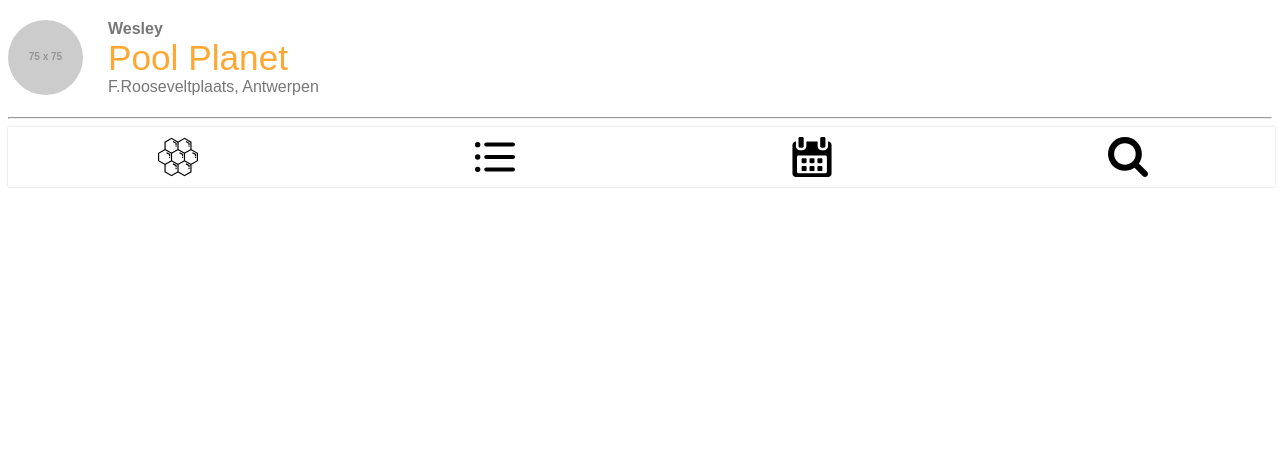
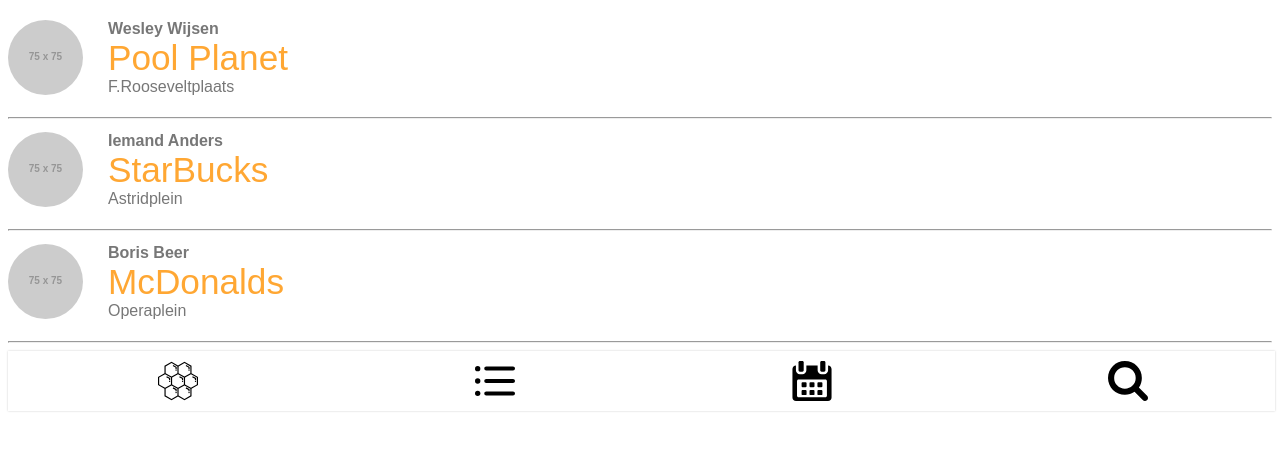
Before and after one commit to DemRossi/PHP_01_Swarm, a PHP site: page / in a window 1280 px wide. Shown: the part 108-559 px from the top of the page. Run offline with PHP 8.4, Linux system fonts and the light colour scheme; grey boxes labelled with a size stand in for pictures from a placeholder-image service; some libraries are stand-ins or nearby versions.

Commit message:
php toevoegen

```diff
--- a/index.php
+++ b/index.php
@@ -1,4 +1,22 @@
-<!DOCTYPE html>
+<?php
+        $checkIns = [
+            [
+                "username" => "Wesley Wijsen",
+                "place" => "Pool Planet",
+                "address" => "F.Rooseveltplaats"
+            ],
+            [
+                "username" => "Iemand Anders",
+                "place" => "StarBucks",
+                "address" => "Astridplein"
+            ],
+            [
+                "username" => "Boris Beer",
+                "place" => "McDonalds",
+                "address" => "Operaplein"
+            ]
+        ]
+?><!DOCTYPE html>
 <html lang="en">
 <head>
     <meta charset="UTF-8">
@@ -13,16 +31,24 @@
         <span class="myLocation">in <strong>Kapellen</strong></span>
     </header>
     <main>
+            <?php
+                foreach($checkIns as $c):
+            ?>
         <div class="checkIn">
+
             <img src="https://fakeimg.pl/75x75/" class="profPic">
             <div class="dataContainer">
-                <span class="name"><strong>Wesley</strong></span><br>
-                <span class="place">Pool Planet</span><br>
-                <span class="address">F.Rooseveltplaats, Antwerpen</span><br>
+                <span class="name"><strong><?php echo $c["username"] ?></strong></span><br>
+                <span class="place"><?php echo $c["place"] ?></span><br>
+                <span class="address"><?php echo $c["address"] ?></span><br>
             </div>
 
         </div>
+
         <hr>
+        <?php
+            endforeach;
+        ?>
     </main>
     <footer>
         <div class="menu" id="hive"></div>
```
